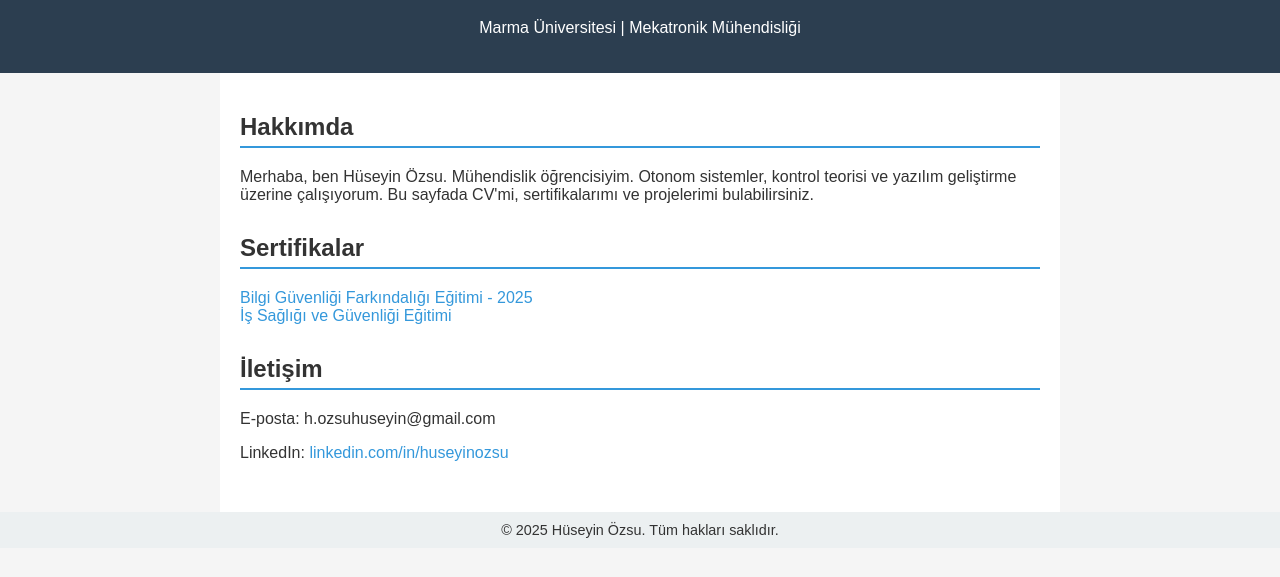
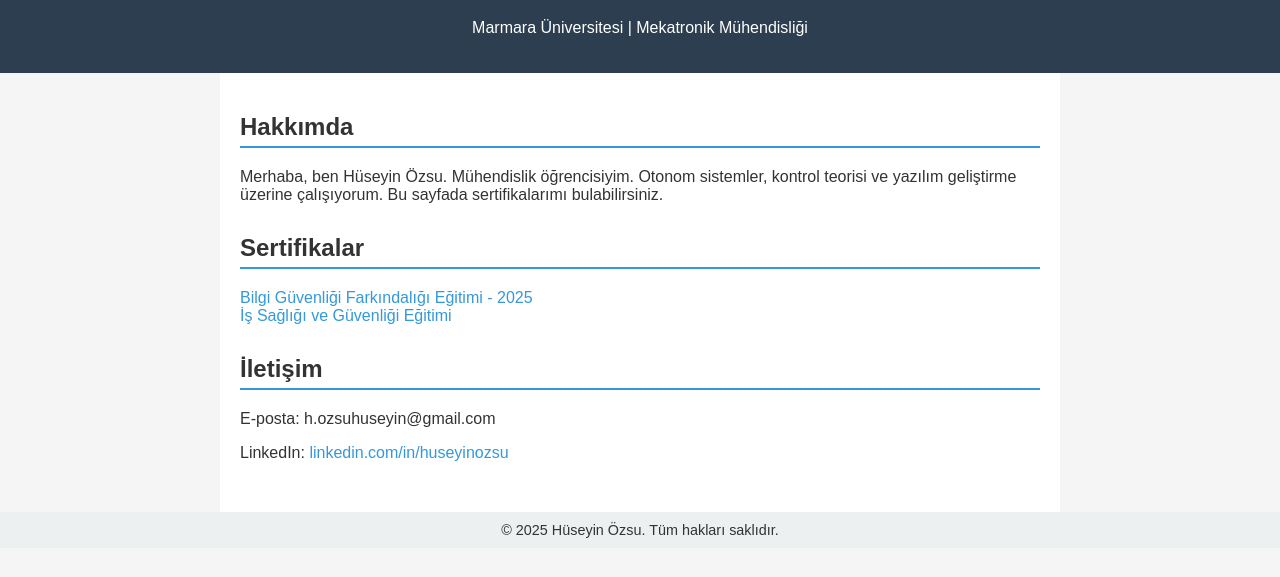
Before and after one commit to Huseyin-Ozsu/huseyin-ozsu.github.io, a plain HTML site: page index.html in a window 1280 px wide. Shown: the part 81-658 px from the top of the page. Drawn offline with Linux system fonts and the light colour scheme.

Commit message:
Update index.html

```diff
--- a/index.html
+++ b/index.html
@@ -50,13 +50,13 @@
 <body>
   <header>
     <h1>Hüseyin Özsu</h1>
-    <p>Marma Üniversitesi | Mekatronik Mühendisliği </p>
+    <p>Marmara Üniversitesi | Mekatronik Mühendisliği </p>
   </header>
 
   <main>
     <section>
       <h2>Hakkımda</h2>
-      <p>Merhaba, ben Hüseyin Özsu. Mühendislik öğrencisiyim. Otonom sistemler, kontrol teorisi ve yazılım geliştirme üzerine çalışıyorum. Bu sayfada CV'mi, sertifikalarımı ve projelerimi bulabilirsiniz.</p>
+      <p>Merhaba, ben Hüseyin Özsu. Mühendislik öğrencisiyim. Otonom sistemler, kontrol teorisi ve yazılım geliştirme üzerine çalışıyorum. Bu sayfada sertifikalarımı bulabilirsiniz.</p>
     </section>
 
     <section>
```
